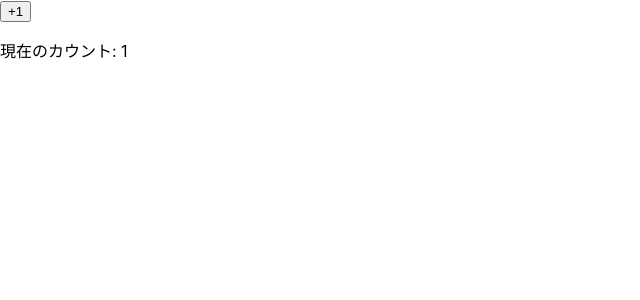
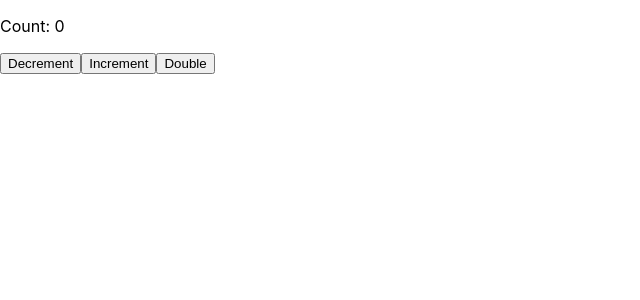
Before and after one commit to ikoba/react-sample, a React (Create React App) app: page / in a window 1280 px wide. Shown: the top 300 px of the page, without its empty margins (0-640 px from the left). Built offline with nearby package versions, Linux system fonts and the light colour scheme.

Commit message:
add UseStateSample module

```diff
--- /dev/null
+++ b/src/components/UseStateSample.tsx
@@ -0,0 +1,53 @@
+import React, { useState, useCallback } from 'react'
+
+type ButtonProps = {
+	onClick: () => void
+}
+
+const DecrementButton = (props: ButtonProps) => {
+	const { onClick } = props
+
+	console.log('DecrementButtonが再描画されました')
+
+	return <button onClick={onClick}>Decrement</button>
+}
+
+const IncrementButton = React.memo((props: ButtonProps) => {
+	const { onClick } = props
+
+	console.log('IncrementButtonが再描画されました')
+
+	return <button onClick={onClick}>Increment</button>
+})
+
+const DoubleButton = React.memo((props: ButtonProps) => {
+	const { onClick } = props
+
+	console.log('DoubleButtonが再描画されました')
+
+	return <button onClick={onClick}>Double</button>
+})
+
+export const Parent = () => {
+	const [count, setCount] = useState(0)
+	const decrement = () => {
+		setCount((c) => c - 1)
+	}
+	const increment = () => {
+		setCount((c) => c + 1)
+	}
+	const double = useCallback(() => {
+		setCount((c) => c * 2)
+	}, [])
+
+	return (
+		<div>
+			<p>Count: {count}</p>
+			<DecrementButton onClick={decrement} />
+			<IncrementButton onClick={increment} />
+			<DoubleButton onClick={double} />
+		</div>
+	)
+}
+
+export default Parent
--- a/src/index.tsx
+++ b/src/index.tsx
@@ -6,7 +6,8 @@
 // import ContainerSample from './components/ContainerSample';
 // import ContextSample from './components/ContextSample';
 // import Counter from './components/Counter';
-import Parent from './components/Parent';
+// import Parent from './components/Parent';
+import Parent from './components/UseStateSample';
 import reportWebVitals from './reportWebVitals';
 
 const root = ReactDOM.createRoot(
```
